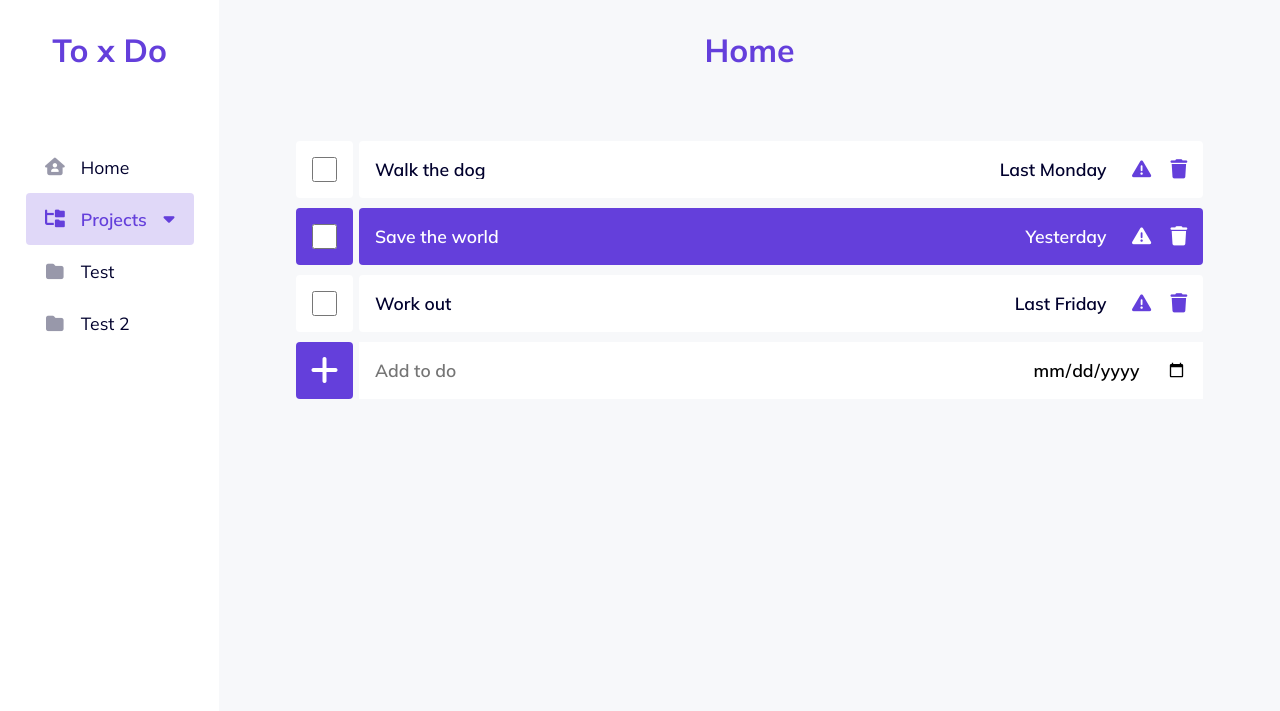
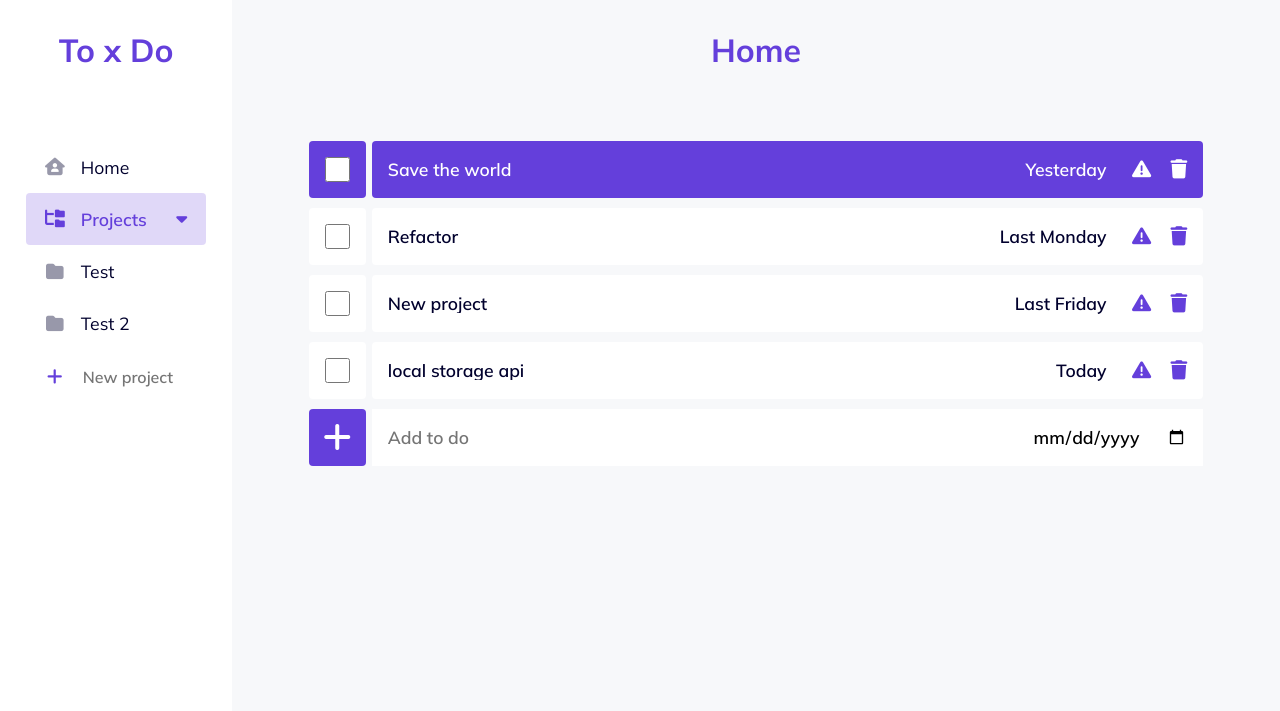
Before and after one commit to danxschz/to-do-list, a website built with webpack: page src/index.html in a window 1280 px wide. Both pictures are taken after a click on the button "Projects". Shown: the top 711 px of the page. Built offline with nearby package versions, Linux system fonts and the light colour scheme.

Commit message:
Add new project form to sidebar

```diff
--- a/src/index.html
+++ b/src/index.html
@@ -13,11 +13,20 @@
   <div class="sidebar">
     <div class="logo"><a href="">To x Do</a></div>
     <ul>
-      <li class="home"><i class="fa-solid fa-house-user"></i>Home</li>
+      <li class="sidebar__li home"><i class="fa-solid fa-house-user"></i>Home</li>
       <button class="dropdown-btn">
         <div class="dropdown-btn__left"><i class="fa-solid fa-folder-tree"></i>Projects</div>
         <i class="fa-solid fa-caret-down"></i>
       </button>
+      <div class="dropdown">
+        <li class="sidebar__li project-form">
+          <i class="fa-solid fa-plus"></i>
+          <div class="input-lol">
+            <label for="name">Name</label>
+            <input type="text" name="name" id="name" placeholder="New project">
+          </div>
+        </li>
+      </div>
     </ul>
     <a href="https://github.com/danxschz" target="_blank"><i class="fa-brands fa-github"></i></a>
   </div>
--- a/src/index.js
+++ b/src/index.js
@@ -9,12 +9,14 @@ const ToDo = (description, dueDate, priority = 'normal', complete = false) => {
 
 // Default project
 const home = Project('Home');
-let test1 = ToDo('Walk the dog', '2022-05-16', 'normal');
+let test1 = ToDo('Refactor', '2022-05-16', 'normal');
 let test2 = ToDo('Save the world', '2022-05-21', 'important');
-let test3 = ToDo('Work out', '2022-05-20', 'normal');
+let test3 = ToDo('New project', '2022-05-20', 'normal');
+let test4 = ToDo('local storage api');
+home.appendToDo(test2);
 home.appendToDo(test1);
-home.appendToDo(test2);
 home.appendToDo(test3);
+home.appendToDo(test4);
 domManipulation.displayList(home);
 domManipulation.setAddToDo(home);
 domManipulation.setToDoEvents(home);
@@ -25,12 +27,13 @@ const testproject2 = Project('Test 2');
 let projects = [testproject, testproject2];
 
 const displayProjects = () => {
-  let dropdown = document.createElement('div');
-  dropdown.classList.add('dropdown');
+  let dropdown = document.querySelector('.dropdown');
 
+  let form = document.querySelector('.project-form');
   let i = 0;
   for (let project of projects) {
     let listItem = document.createElement('li');
+    listItem.classList.add('sidebar__li');
     listItem.classList.add('project');
     listItem.setAttribute('data-index', i++);
 
@@ -42,7 +45,8 @@ const displayProjects = () => {
     projectName.textContent = project.name;
     listItem.appendChild(projectName);
 
-    dropdown.appendChild(listItem);
+    //dropdown.appendChild(listItem);
+    dropdown.insertBefore(listItem, form);
   }
 
   let sidebarList = document.querySelector('.sidebar ul');
--- a/src/style.scss
+++ b/src/style.scss
@@ -70,7 +70,7 @@ body {
   font-weight: 700;
 }
 
-.sidebar li, .dropdown-btn {
+.sidebar__li, .dropdown-btn {
   display: grid;
   align-items: center;
   gap: 16px;
@@ -87,10 +87,10 @@ ul i {
   justify-self: center;
   opacity: 0.4;
 }
-.sidebar li {
+.sidebar__li {
   grid-template-columns: 20px auto;
   justify-content: start;
-  padding: 16px 5vw 16px 1.5vw;
+  padding: 16px 6vw 16px 1.5vw;
 }
 
 .dropdown-btn {
@@ -148,6 +148,31 @@ ul i {
 
 .fa-github:hover {
   transform: rotate(360deg) scale(1.2);
+}
+
+// Project form
+.project-form {
+  height: 53px;
+  padding-right: 1.5vw;
+  label {
+    display: none;
+  }
+
+  i {
+    opacity: 1;
+    color: $accent-color;
+  }
+}
+
+#name {
+  border-radius: 4px;
+  background: white;
+  font-size: 1rem;
+  height: 100%;
+  width: 8vw;
+  border: none;
+  font-weight: 600;
+  outline-color: $accent-color;
 }
 
 
```
